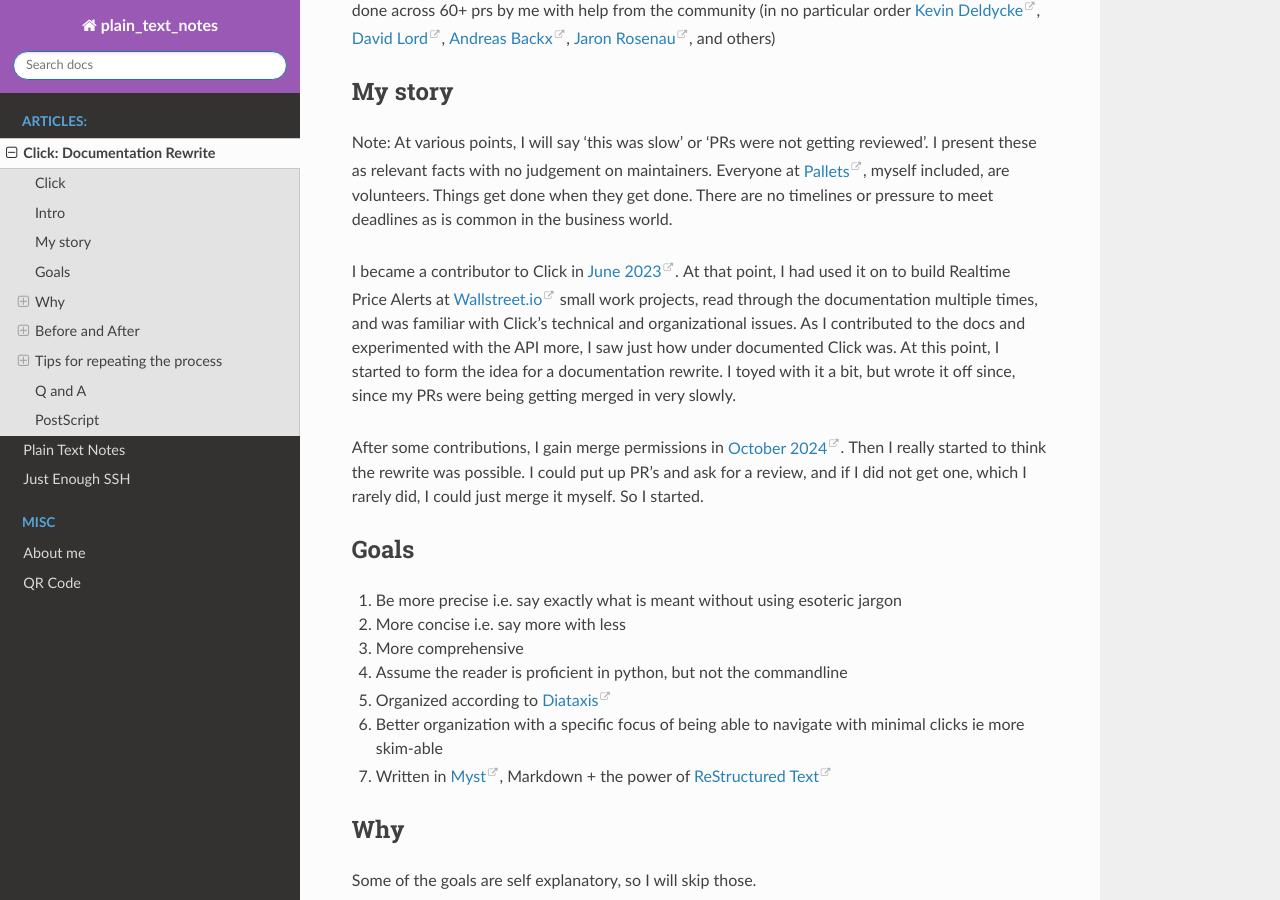
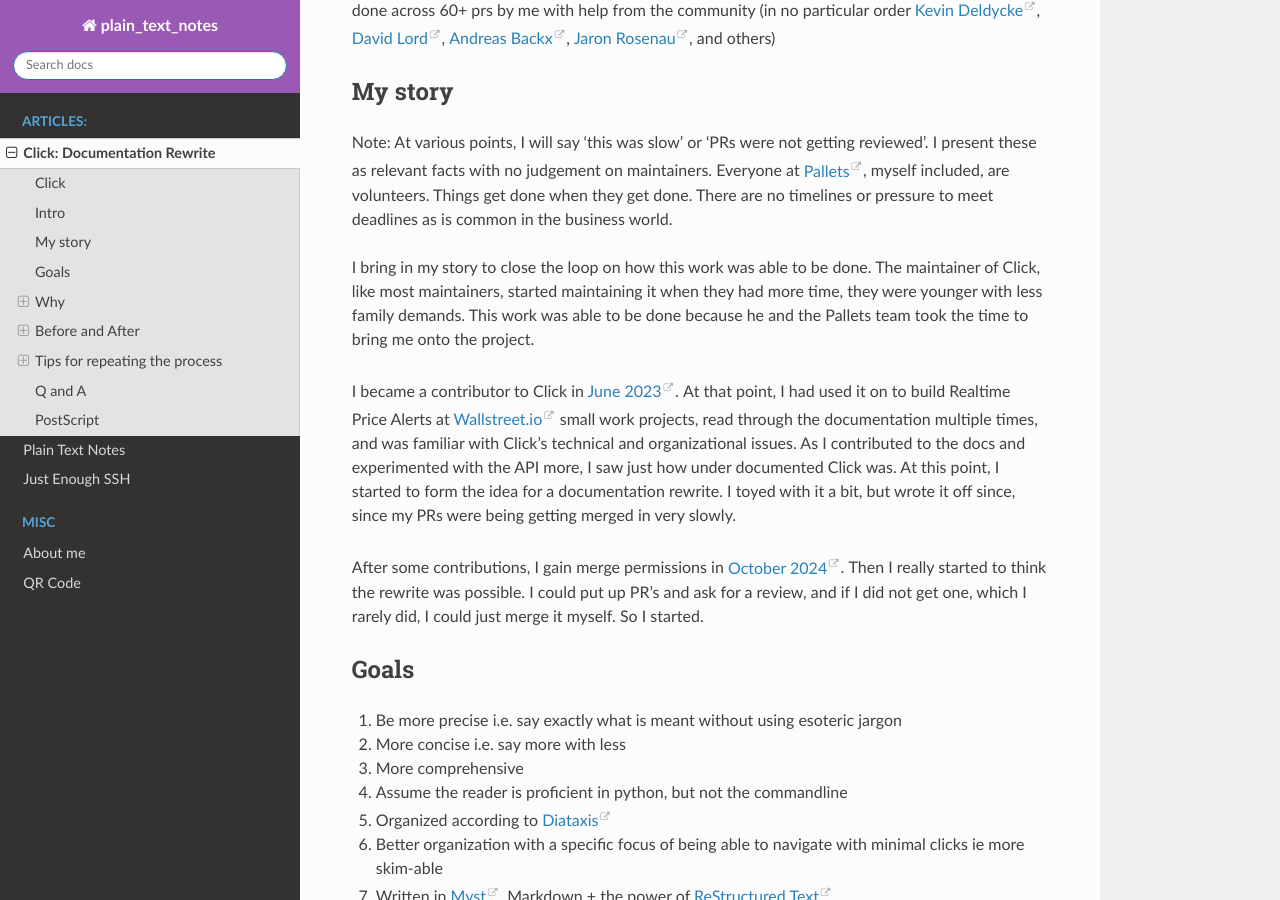
Before and after one commit to Rowlando13/plain-text-notes, a Sphinx documentation site: the page built from docs/click/click_docs_rewrite.md, in a window 1280 px wide and 900 px high, scrolled down 1184 px. Built offline with Sphinx 7.4.7 and the Read the Docs theme 3.1.0, drawn with Linux system fonts in a browser that asks for light colours.

Commit message:
Add note about story.

```diff
--- a/docs/click/click_docs_rewrite.md
+++ b/docs/click/click_docs_rewrite.md
@@ -50,6 +50,8 @@ Click's documentation was totally rewritten starting late 2024 and finishing on
 
 ## My story
 Note: At various points, I will say 'this was slow' or 'PRs were not getting reviewed'. I present these as relevant facts with no judgement on maintainers. Everyone at [Pallets](https://palletsprojects.com/), myself included, are volunteers. Things get done when they get done. There are no timelines or pressure to meet deadlines as is common in the business world.
+
+I bring in my story to close the loop on how this work was able to be done. The maintainer of Click, like most maintainers, started maintaining it when they had more time, they were younger with less family demands. This work was able to be done because he and the Pallets team took the time to bring me onto the project.
 
 I became a contributor to Click in [June 2023](https://github.com/pallets/click/pull/2515). At that point, I had used it on to build Realtime Price Alerts at [Wallstreet.io](https://wallstreet.io/platform)  small work projects, read through the documentation multiple times, and was familiar with Click's technical and organizational issues. As I contributed to the docs and experimented with the API more, I saw just how under documented Click was. At this point, I started to form the idea for a documentation rewrite. I toyed with it a bit, but wrote it off since, since my PRs were being getting merged in very slowly.
 
```
